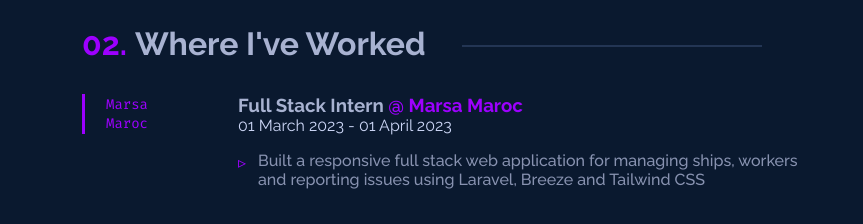
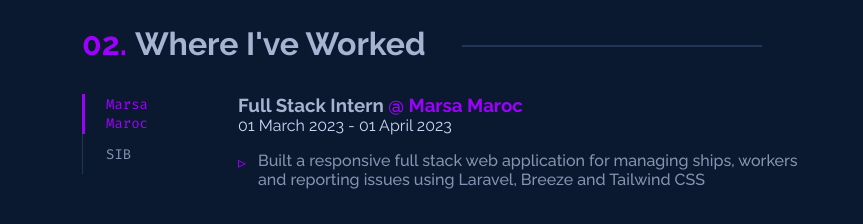
Before and after one commit to YoussefJemmane/joemane, a Next.js app: page / in a window 1280 px wide. Shown: the part 1480-1704 px from the top of the page, without its empty margins (208-1071 px from the left). Built offline with nearby package versions, Linux system fonts and the light colour scheme; no server answers.

Commit message:
Update Experience.tsx

```diff
--- a/src/sections/Experience.tsx
+++ b/src/sections/Experience.tsx
@@ -24,6 +24,16 @@ function Experience() {
 
       ],
     },
+    {
+    name:"SIB",
+    role:"Full Stack Intern",
+    url:"http://sib.co.ma",
+    start:"02 August 2023",
+    end:"Present",
+    shortDescription:[
+    "Built a web application for managing workers, expenses, billing, check ... using Laravel, Breeze, Alpine.js, Lightbox2",
+]
+}
 
   ];
   return (
```
